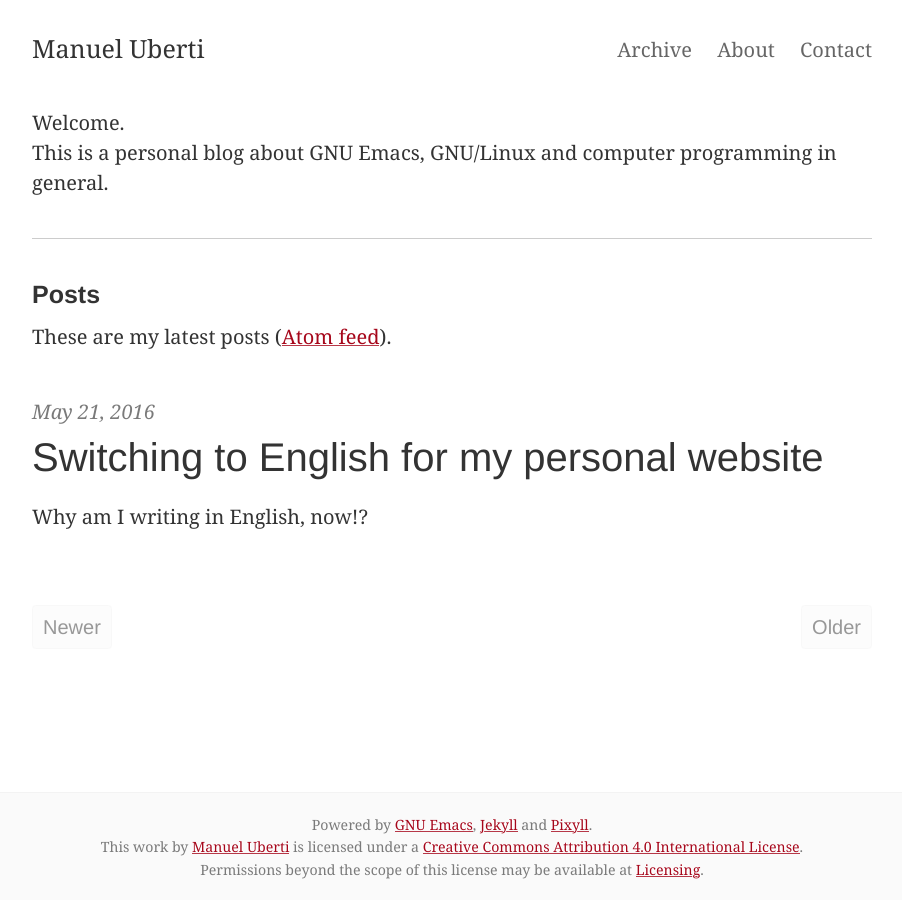
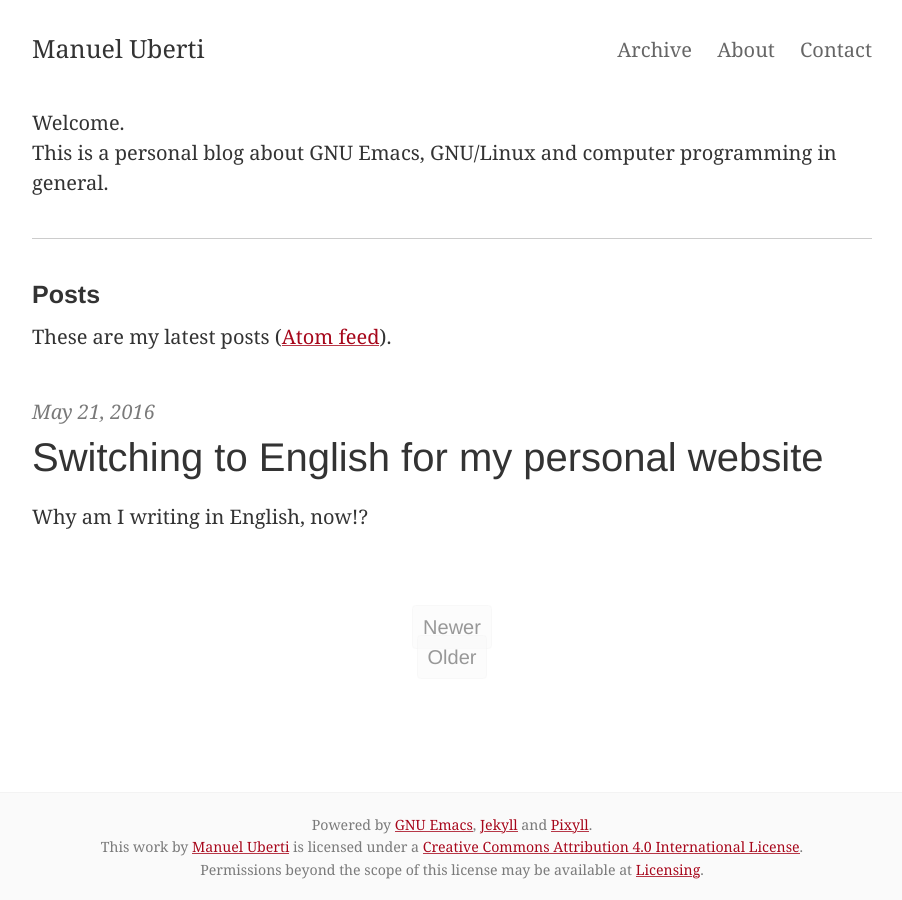
Before and after one commit to manuel-uberti/manuel-uberti.github.io, a Jekyll site: the page built from index.html, in a window 1280 px wide. Shown: the whole page, without its empty margins (188-1090 px from the left). Built offline with Jekyll 4.4.1, drawn with Linux system fonts in a browser that asks for light colours; the list of posts is cut into pages by our own code.

Commit message:
Center buttons

```diff
--- a/_includes/pagination.html
+++ b/_includes/pagination.html
@@ -1,5 +1,5 @@
 <div class="pagination clearfix mb1 mt4">
-  <div class="left">
+    <div class="center">
         {% if paginator.previous_page %}
         {% if paginator.page == 2 %}
         <a class="pagination-item" href="{{ site.baseurl }}/">{{ site.text.pagination.newer }}</a>
@@ -10,7 +10,7 @@
         <span class="pagination-item disabled">{{ site.text.pagination.newer }}</span>
         {% endif %}
     </div>
-  <div class="right">
+    <div class="center">
         {% if paginator.next_page %}
         <a class="pagination-item" href="{{ paginator.next_page_path }}">{{ site.text.pagination.older }}</a>
         {% else %}
```
Lines whose indentation alone changed are shown as unchanged.
